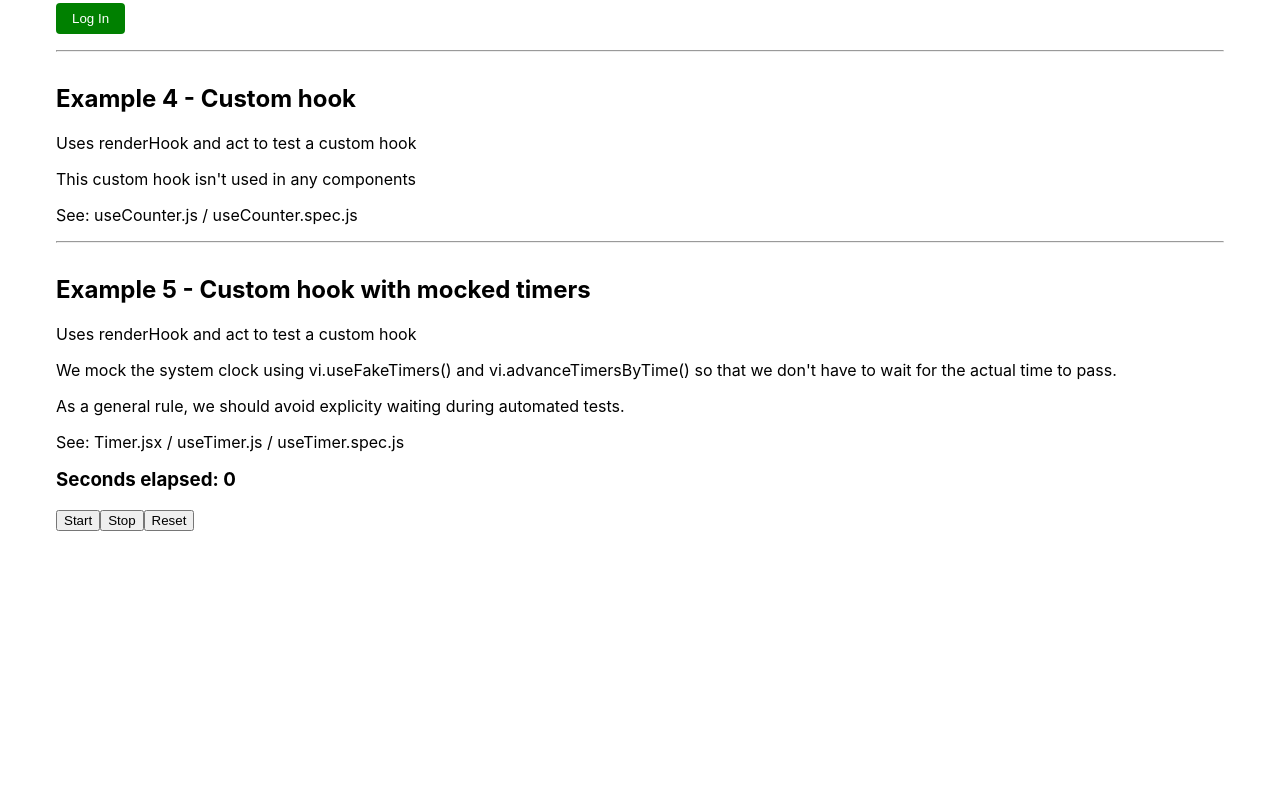
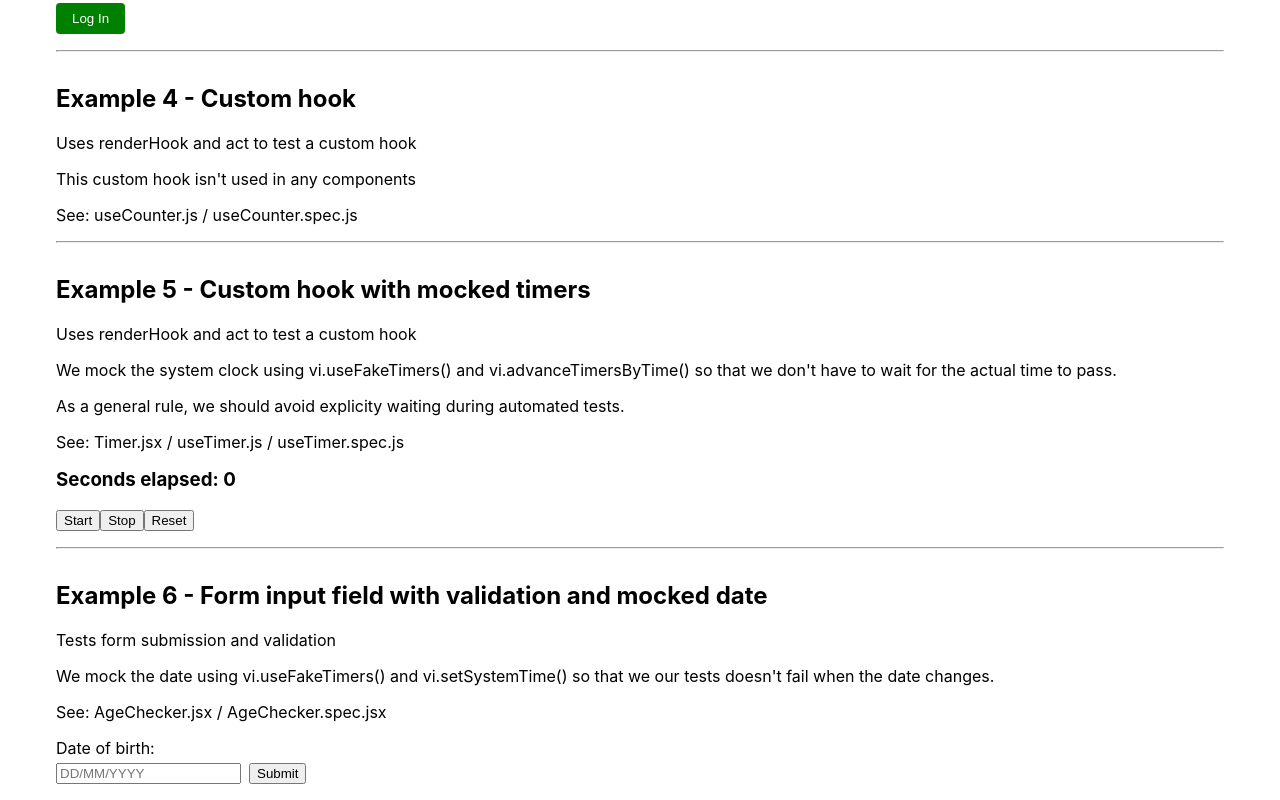
Before and after one commit to janwyl1/react-unit-tests, a React (Vite) app: page / in a window 1280 px wide. Shown: the part 910-1710 px from the top of the page. Before the commit the page ends 1457 px from the top, so only its background shows below. Built offline with nearby package versions, Linux system fonts and the light colour scheme; no server answers.

Commit message:
Add age checker component + test

```diff
--- a/package.json
+++ b/package.json
@@ -15,6 +15,7 @@
     "coverage": "vitest run --coverage"
   },
   "dependencies": {
+    "moment": "^2.29.4",
     "react": "^18.2.0",
     "react-dom": "^18.0.0"
   },
--- a/src/App.jsx
+++ b/src/App.jsx
@@ -4,6 +4,7 @@ import Animal from './components/Animal';
 import Counter from './components/Counter';
 import Timer from './components/Timer';
 import UserProfile from './components/UserProfile';
+import AgeChecker from './components/AgeChecker'
 import { AuthContextProvider } from './context/authContext';
 import { ColorContextProvider } from './context/colorContext';
 
@@ -27,6 +28,8 @@ function App() {
         <p>See: useCounter.js / useCounter.spec.js</p>
         <hr />
         <Timer />
+        <hr />
+        <AgeChecker />
       </div>
     </ColorContextProvider>
   );
--- /dev/null
+++ b/src/components/AgeChecker.jsx
@@ -0,0 +1,55 @@
+import { useEffect, useState } from 'react';
+import styles from './AgeChecker.module.css';
+import moment from 'moment';
+
+export const convertDate = (dateStr) => {
+    return moment(dateStr, 'DD/MM/YYYY').format('YYYY-MM-DD')
+}
+
+export const calcDaysOld = (dateStr) => {
+    return moment().diff(dateStr, 'days')
+}
+
+const AgeChecker = () => {
+
+    const [dob, setDob] = useState('')
+    const [daysOld, setDaysOld] = useState()
+    const [error, setError] = useState()
+
+    const handleChange = (event) => {
+        setDob(event.target.value)
+    }
+
+    const handleSubmit = (event) => {
+        setError(false)
+        const isValidDate = moment(dob, 'DD/MM/YYYY',true).isValid()
+
+        if (isValidDate) {
+            const convertedDate = convertDate(dob)
+            const daysOld = calcDaysOld(convertedDate)
+            daysOld >= 0 ? setDaysOld(daysOld) : setError('Date cannot be in the future')
+        } else if (!dob){
+            setError('Please enter your date of birth')
+        } else {
+            setError('Invalid date')
+        }
+    }
+
+    return (
+        <>
+            <h2>Example 6 - Form input field with validation and mocked date</h2>
+            <p>Tests form submission and validation</p>
+            <p>We mock the date using vi.useFakeTimers() and vi.setSystemTime() so that we our tests doesn't fail when the date changes.</p>
+            <p>See: AgeChecker.jsx / AgeChecker.spec.jsx</p>
+            <div className={styles.ageChecker}>
+                <label htmlFor="dob">Date of birth:</label>
+                <input type="text" id="dob" name="Dob" onChange={handleChange} value={dob} placeholder="DD/MM/YYYY"/>
+                <button type="submit" onClick={handleSubmit}>Submit</button>
+                {daysOld && !error && <h4>You are {daysOld} days old</h4>}
+                {error && <h4>Error: {error}</h4>}
+            </div>
+        </>
+    )
+}
+
+export default AgeChecker
--- /dev/null
+++ b/src/components/AgeChecker.module.css
@@ -0,0 +1,11 @@
+.ageChecker label, .ageChecker input{
+    margin-right: 8px;
+}
+.ageChecker label {
+    margin-top: 1em;
+    margin-bottom: 4px;
+    display: block;
+}
+.ageChecker h4 {
+    margin-top: 1em;
+}
```
Also changed, not shown: 2 other files (tests, documents, lock files or other folders).
